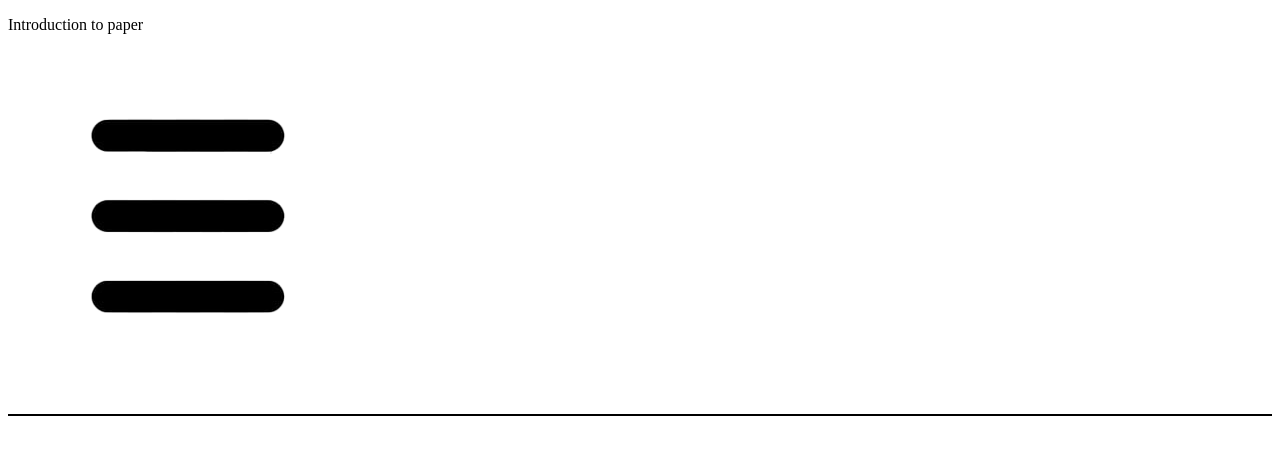
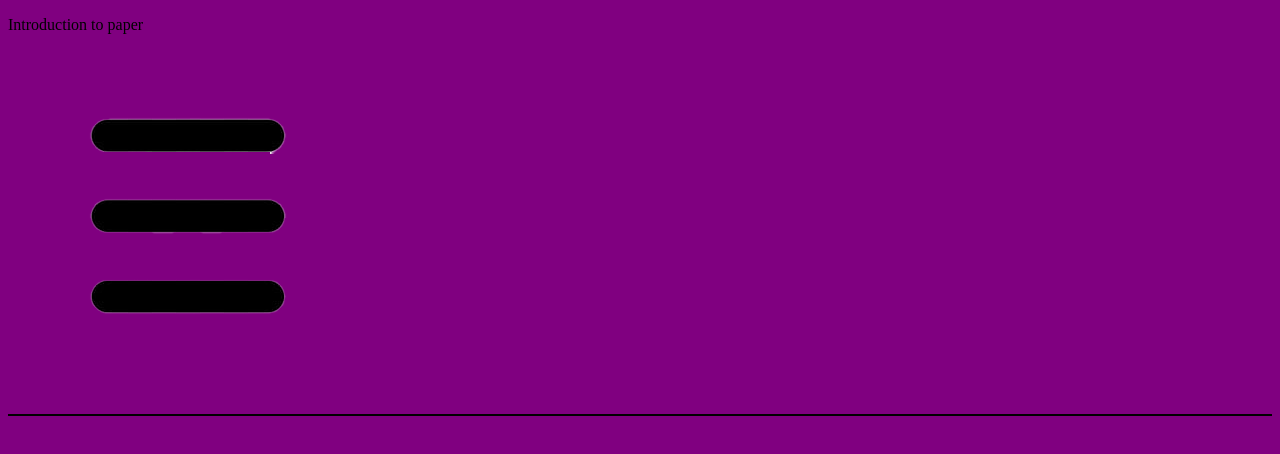
Before and after one commit to 1234567891234567891234567898123456789/1234567891234567891234567898123456789.github.io, a plain HTML site: page Assignment2/index.html in a window 1280 px wide. Drawn offline with Linux system fonts and the light colour scheme.

Commit message:
Update style.css

```diff
--- a/Assignment2/style.css
+++ b/Assignment2/style.css
@@ -1,11 +1,15 @@
-@media screen and (min-width:426px){
+@media screen and (min-width:424px){
+    body{
+        background-color: purple;
+    }
     #menu_button {
         border: 1px solid black;
+        width: auto;
         justify-content: space-around;
     }
 }
 
-/* @media screen and (min-width:1535px){
+@media screen and (min-width:1535px){
     body{
         background-color: aqua;
     }
@@ -77,4 +81,4 @@
         justify-content: space-around;
     }
 
-} */
+}
```
